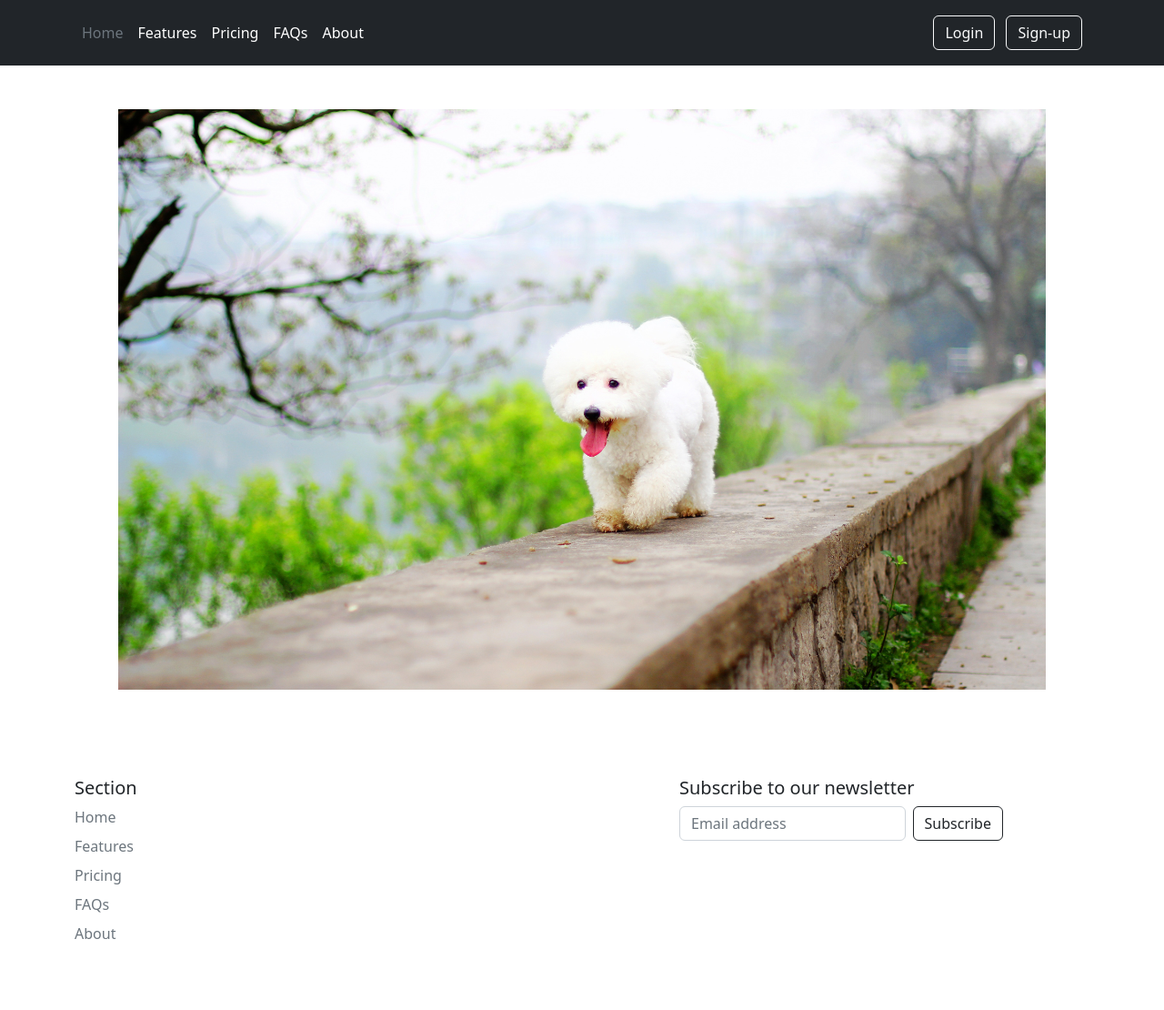
After one commit to OvidiuGi/HealthConnect, a Symfony app: template app/templates/web/base.html.twig in a window 1280 px wide. The commit adds this page. Shown: the whole page at 91% size. Run offline with Twig, Linux system fonts and the light colour scheme; the template is opened without the code that fills it, so the values that code supplies are empty; style sheets or scripts are compiled from the project's sources; some libraries are stand-ins or nearby versions.

Commit message:
Added login form, web base twig

```diff
--- a/app/assets/js/app.js
+++ b/app/assets/js/app.js
@@ -1,4 +1,4 @@
 import '../styles/app.css';
 import 'bootstrap';
-
+import 'bootstrap/dist/css/bootstrap.min.css';
 require('bootstrap');
--- a/app/assets/js/login.js
+++ b/app/assets/js/login.js
@@ -1,4 +1,4 @@
 import '../styles/login.css';
 import 'bootstrap';
-
+import '../../node_modules/bootstrap/dist/css/bootstrap.css';
 require('bootstrap');
--- a/app/assets/styles/app.css
+++ b/app/assets/styles/app.css
@@ -1,12 +1,3 @@
 body {
     background-color: white;
 }
-
-footer {
-    margin-left: -0.4%;
-    position: absolute;
-    bottom: 0;
-    width: 100%;
-    height: 8%;
-    background-color: black;
-}
--- a/app/package.json
+++ b/app/package.json
@@ -6,6 +6,7 @@
         "@symfony/stimulus-bridge": "^3.2.0",
         "@symfony/webpack-encore": "^4.0.0",
         "core-js": "^3.23.0",
+        "file-loader": "^6.2.0",
         "regenerator-runtime": "^0.13.9",
         "webpack": "^5.74.0",
         "webpack-cli": "^4.10.0",
--- a/app/src/Controller/Web/LoginController.php
+++ b/app/src/Controller/Web/LoginController.php
@@ -34,4 +34,10 @@ class LoginController extends AbstractController
             'registerForm' => $form->createView(),
         ]);
     }
+
+    #[Route(path: '/logout', name: 'web_logout', methods: ['GET'])]
+    public function logout(): void
+    {
+        throw new \Exception('This method can be blank - it will be intercepted by the logout key on your firewall');
+    }
 }
--- a/app/src/Controller/Web/MainPageController.php
+++ b/app/src/Controller/Web/MainPageController.php
@@ -12,6 +12,6 @@ class MainPageController extends AbstractController
     #[Route(path: '/', name: 'web_main_page', methods: ['GET'])]
     public function load(): Response
     {
-        return $this->render('web/main_page/main_page.html.twig', []);
+        return $this->render('web/main_page/main_page.html.twig');
     }
 }
--- /dev/null
+++ b/app/templates/web/base.html.twig
@@ -0,0 +1,68 @@
+<!DOCTYPE html>
+<html>
+<head>
+    <meta charset="UTF-8">
+    <title>{% block title %}Welcome!{% endblock %}</title>
+    {% block stylesheets %}
+        {{ encore_entry_link_tags('app') }}
+    {% endblock %}
+
+    {% block javascripts %}
+        {{ encore_entry_script_tags('app') }}
+    {% endblock %}
+</head>
+<header class="p-3 text-bg-dark">
+    <div class="container">
+        <div class="d-flex flex-wrap align-items-center justify-content-center justify-content-lg-start">
+            <ul class="nav col-12 col-lg-auto me-lg-auto mb-2 justify-content-center mb-md-0">
+                <li><a href="#" class="nav-link px-2 text-secondary">Home</a></li>
+                <li><a href="#" class="nav-link px-2 text-white">Features</a></li>
+                <li><a href="#" class="nav-link px-2 text-white">Pricing</a></li>
+                <li><a href="#" class="nav-link px-2 text-white">FAQs</a></li>
+                <li><a href="#" class="nav-link px-2 text-white">About</a></li>
+            </ul>
+            <div class="text-end">
+                <button type="button" class="btn btn-outline-light me-2">Login</button>
+                <button type="button" class="btn btn-outline-light me-2">Sign-up</button>
+            </div>
+        </div>
+    </div>
+
+</header>
+
+<body>
+    {% block body %}
+        <div class="container">
+            <img src="{{ asset('build/images/bichon2_.jpg') }}" class="img-fluid p-5" alt="Responsive image">
+        </div>
+    {% endblock %}
+</body>
+
+<footer class="py-5">
+    <div class="container">
+        <div class="row">
+            <div class="col-6 col-md-2 mb-3">
+                <h5>Section</h5>
+                <ul class="nav flex-column">
+                    <li class="nav-item mb-2"><a class="nav-link p-0 text-muted" href="#">Home</a></li>
+                    <li class="nav-item mb-2"><a class="nav-link p-0 text-muted" href="#">Features</a></li>
+                    <li class="nav-item mb-2"><a class="nav-link p-0 text-muted" href="#">Pricing</a></li>
+                    <li class="nav-item mb-2"><a class="nav-link p-0 text-muted" href="#">FAQs</a></li>
+                    <li class="nav-item mb-2"><a class="nav-link p-0 text-muted" href="#">About</a></li>
+                </ul>
+            </div>
+            <div class="col-md-4 offset-md-5 mb-1">
+                <form>
+                    <h5>Subscribe to our newsletter</h5>
+                    <div class="d-flex w-100 gap-2">
+                        <label for="newsletter1" class="visually-hidden">Email address</label>
+                        <input type="text" class="form-control" id="newsletter1" placeholder="Email address">
+                        <button class="btn btn-outline-dark" type="button">Subscribe</button>
+                    </div>
+                </form>
+            </div>
+        </div>
+    </div>
+</footer>
+
+</html>
--- a/app/webpack.config.js
+++ b/app/webpack.config.js
@@ -21,10 +21,15 @@ Encore
      * and one CSS file (e.g. app.css) if your JavaScript imports CSS.
      */
     .addEntry('app', './assets/js/app.js')
+    .addEntry('login', './assets/js/login.js')
 
     // enables the Symfony UX Stimulus bridge (used in assets/bootstrap.js)
     .enableStimulusBridge('./assets/controllers.json')
-
+    .copyFiles({
+        from: './assets/images',
+        to: 'images/[path][name].[hash:8].[ext]',
+        pattern: /\.(png|jpg|jpeg)$/
+    })
     // When enabled, Webpack "splits" your files into smaller pieces for greater optimization.
     .splitEntryChunks()
 
```
Also changed, not shown: app/assets/styles/login.css (+12 -0 lines), app/templates/web/login/login.html.twig (+36 -21 lines), app/templates/web/main_page/main_page.html.twig (+1 -9 lines), app/assets/images/bichon2_.jpg (added), app/package-lock.json, 1 other file.
